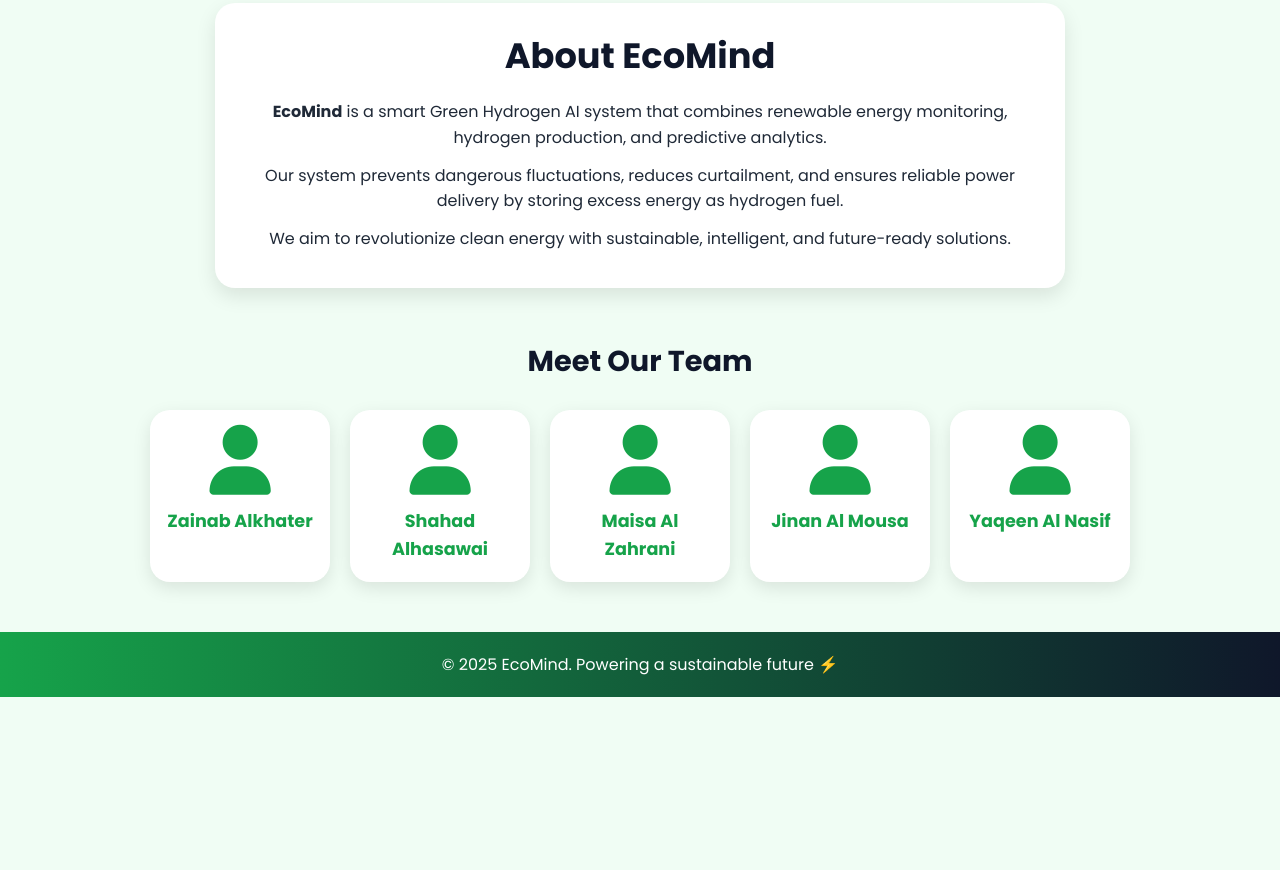
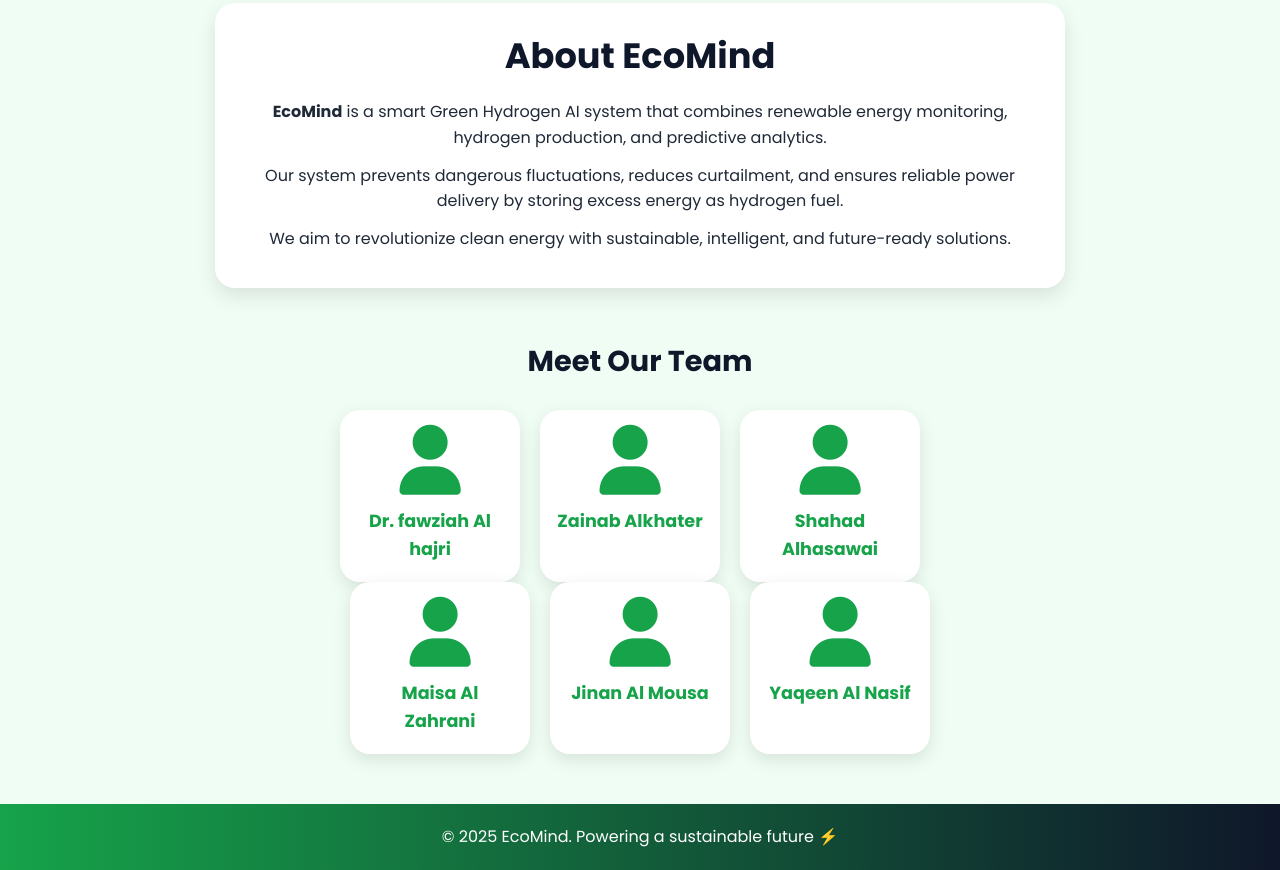
Before and after one commit to shiraygin/ecomind, a plain HTML site: page homepage.html in a window 1280 px wide. Shown: the part 1423-2293 px from the top of the page. Before the commit the page ends 2120 px from the top, so only its background shows below. Drawn offline with Linux system fonts and the light colour scheme.

Commit message:
Update homepage.html
Signed-off-by: shiraygin <125261059+shiraygin@users.noreply.github.com>

```diff
--- a/homepage.html
+++ b/homepage.html
@@ -208,11 +208,17 @@ footer { background: linear-gradient(90deg, #16a34a, #0f172a); padding: 20px; co
 <section class="founders-section">
     <h2>Meet Our Team</h2>
     <div class="founders-container">
+       <div class="founder-card"><i class="fas fa-user"></i><h3>Dr. fawziah Al hajri</h3></div>
         <div class="founder-card"><i class="fas fa-user"></i><h3>Zainab Alkhater</h3></div>
         <div class="founder-card"><i class="fas fa-user"></i><h3>Shahad Alhasawai</h3></div>
+        <p></p>
+    </div>
+
+    <div class="founders-container">
         <div class="founder-card"><i class="fas fa-user"></i><h3>Maisa Al Zahrani</h3></div>
         <div class="founder-card"><i class="fas fa-user"></i><h3>Jinan Al Mousa</h3></div>
         <div class="founder-card"><i class="fas fa-user"></i><h3>Yaqeen Al Nasif</h3></div>
+
     </div>
 </section>
 
```
